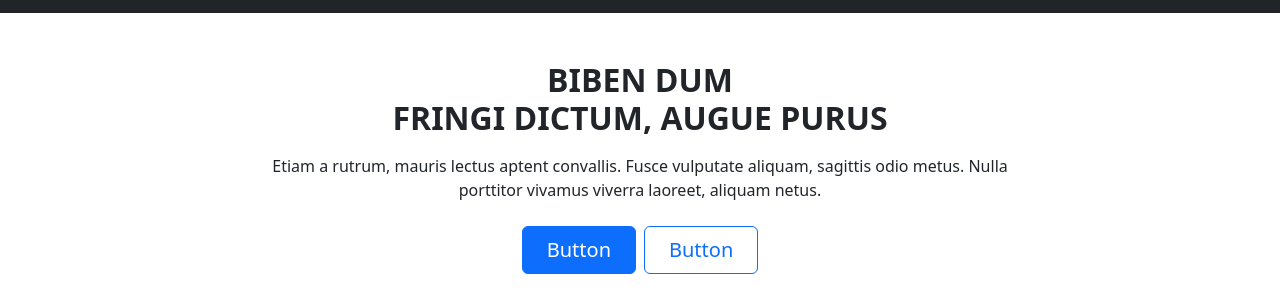
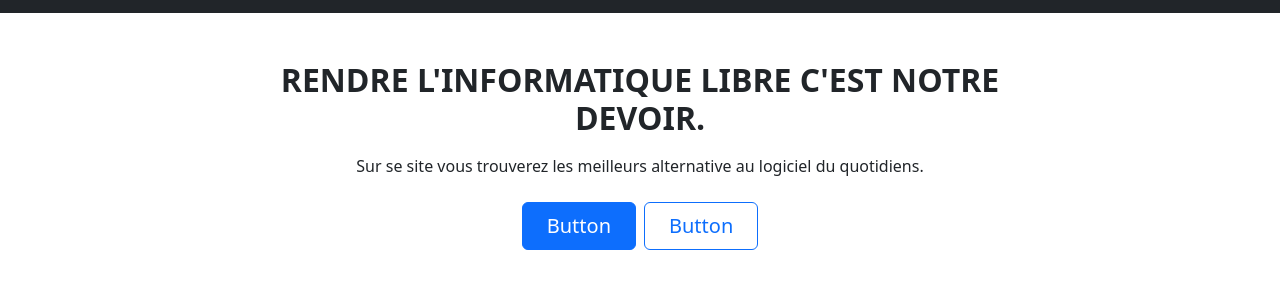
Before and after one commit to LiberaGroup/LiberaDevWebsite, a plain HTML site: page index.html in a window 1280 px wide. Shown: the part 79-374 px from the top of the page. Drawn offline with Linux system fonts and the light colour scheme.

```diff
--- a/index.html
+++ b/index.html
@@ -29,8 +29,8 @@
             <div class="row h-100">
                 <div class="col-md-10 col-xl-8 text-center d-flex d-sm-flex d-md-flex justify-content-center align-items-center mx-auto justify-content-md-start align-items-md-center justify-content-xl-center">
                     <div>
-                        <h2 class="text-uppercase fw-bold mb-3">Biben dum<br>fringi dictum, augue purus</h2>
-                        <p class="mb-4">Etiam a rutrum, mauris lectus aptent convallis. Fusce vulputate aliquam, sagittis odio metus. Nulla porttitor vivamus viverra laoreet, aliquam netus.</p><button class="btn btn-primary fs-5 me-2 py-2 px-4" type="button">Button</button><button class="btn btn-outline-primary fs-5 py-2 px-4" type="button">Button</button>
+                        <h2 class="text-uppercase fw-bold mb-3">Rendre l'informatique libre c'est notre devoir.</h2>
+                        <p class="mb-4">Sur se site vous trouverez les meilleurs alternative au logiciel du quotidiens.</p><button class="btn btn-primary fs-5 me-2 py-2 px-4" type="button">Button</button><button class="btn btn-outline-primary fs-5 py-2 px-4" type="button">Button</button>
                     </div>
                 </div>
             </div>
```
Also changed, not shown: 1 other file.
